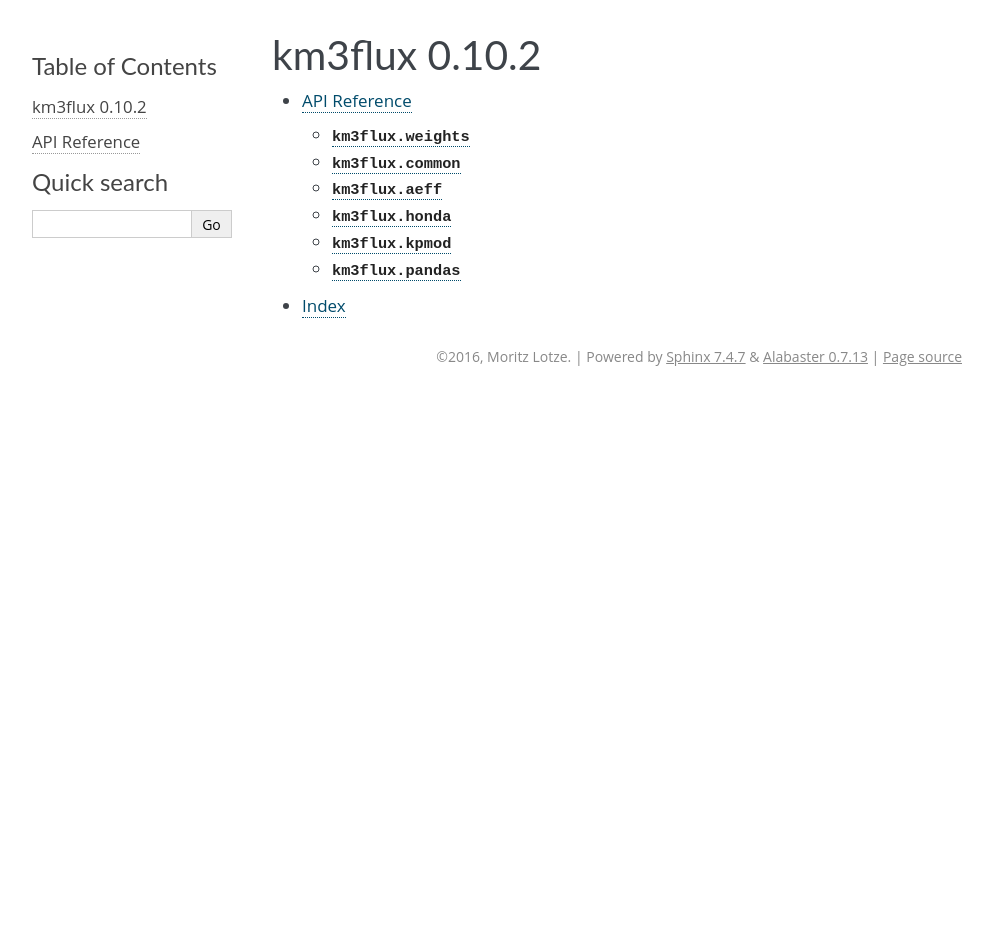
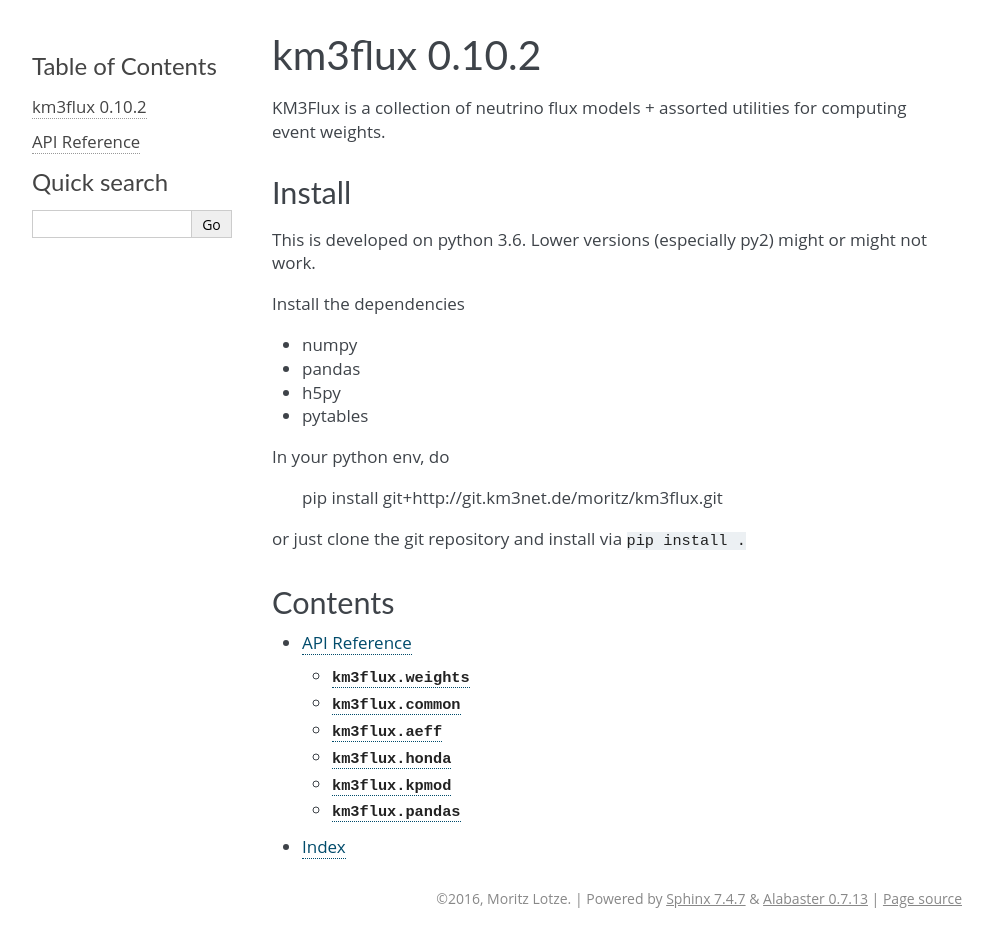
Before and after one commit to KM3NeT/km3flux, a Sphinx documentation site: the page built from doc/index.rst, in a window 1280 px wide. Shown: the whole page, without its empty margins (148-1141 px from the left). Built offline with Sphinx 7.4.7, drawn with Linux system fonts in a browser that asks for light colours; formulas are drawn with MathJax 3; before the commit the page ends 900 px from its top, so only the background shows below that.

Commit message:
DOC add overview + install

```diff
--- a/doc/index.rst
+++ b/doc/index.rst
@@ -1,6 +1,31 @@
 .. KM3Flux documentation master file
 
 .. include:: version.txt
+
+KM3Flux is a collection of neutrino flux models + assorted utilities for
+computing event weights.
+
+Install
+-------
+
+This is developed on python 3.6. Lower versions (especially py2)
+might or might not work.
+
+Install the dependencies
+
+* numpy
+* pandas
+* h5py
+* pytables
+
+In your python env, do
+
+  pip install git+http://git.km3net.de/moritz/km3flux.git
+
+or just clone the git repository and install via ``pip install .``
+
+Contents
+--------
 
 .. toctree::
     :hidden:
```
